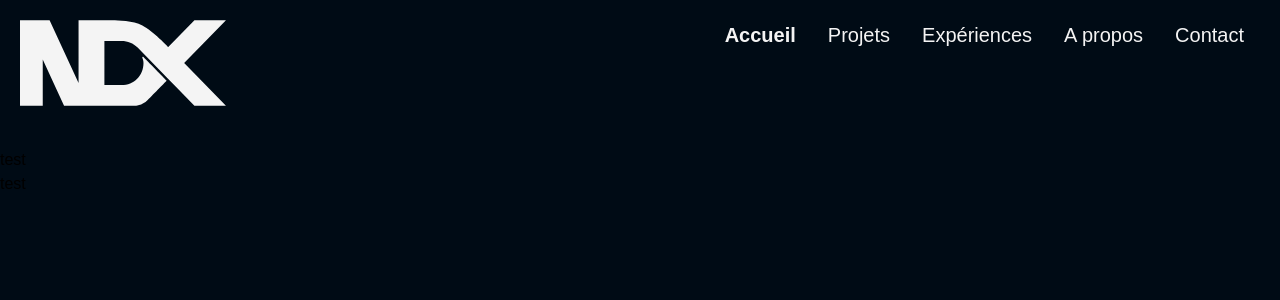
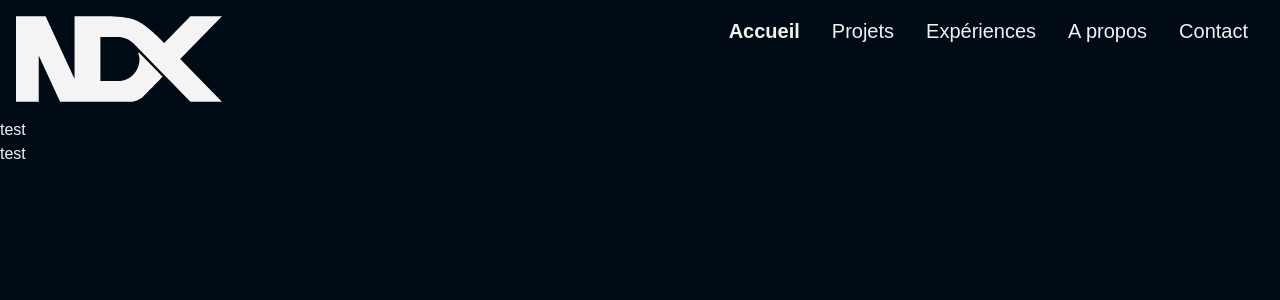
Before and after one commit to NicolasD09/portfolio, a Nuxt app: page / in a window 1280 px wide. Shown: the top 300 px of the page. Built offline with nearby package versions, Linux system fonts and the light colour scheme.

Commit message:
edit navbar

```diff
--- a/assets/css/global.css
+++ b/assets/css/global.css
@@ -48,6 +48,10 @@ a {
   color: var(--links-color);
 }
 
+h1,h2,h3,h4,h5,h6,span,p {
+  color: var(--text-color)
+}
+
 /* Page transitions */
 .page-enter-active,
 .page-leave-active {
--- a/components/Navbar.vue
+++ b/components/Navbar.vue
@@ -1,8 +1,9 @@
 <template>
   <div>
-    <header class="flex justify-between m-5 mb-0 h-32">
+    <div class="flex flex-row justify-between p-4">
       <div class="logo">
         <svg >
+          <!-- 86x206 -->
             <path fill-rule="evenodd" d="M22.74344804 85.77304857H0V.21135167h29.5825294l28.97545476 62.81522528V.21135167h22.74354692l9.5337413.01655588-.0163139-.01655588s20.2925078-.60698186 31.53179266 5.18063195c10.69845452 5.50857928 25.91289177 21.6270626 25.91289177 21.6270626L174.45189345.21135168h31.53179266l-41.81646749 42.80605968 41.76653708 42.75563722h-31.53179266L154.1974514 65.0736688l-5.9338085-6.07887653-.00098871.00150965-30.88319175-31.62480164c-.0237293-.02450673-.04795296-.04886249-.07168226-.07316793l-.00346053-.00377414c-3.91830093-3.98986659-9.43041996-6.38417905-15.7424142-6.38417905H84.40265419v44.13913517l17.15925126.02415447c12.53796976 0 21.92142548-9.44792276 21.92142548-22.08161966 0-2.05796138-.4824958-3.67434874-1.16471322-5.21379403-.12705064-.30213224-.02521238-.65332826.24223662-.8374055.26695465-.18412756.62536597-.14910357.85326614.0832323 6.91659707 7.02744295 23.22802016 23.6313306 23.22802016 23.6313306s-12.67144709 12.9191223-18.94735301 19.30496197c-5.75435565 5.85544763-12.92851452 5.81267408-12.92851452 5.81267408H92.7311447l-.01928005-.02012873-11.41033357.02012873H44.05552484L22.74344804 39.5835506v46.18949796z"/>
         </svg>
       </div>
@@ -27,7 +28,7 @@
           <span class="text-xl">Contact</span>
         </nuxt-link>
       </div>
-    </header>
+    </div>
     <div class="flex flex-col navbar">
       <ul>
         <li class="my-3">
@@ -81,7 +82,8 @@ export default {
 <style scoped>
 .logo,
 .logo svg {
-  height: fit-content
+  height: 86px;
+  widows: 206px;
 }
 .logo path {
   fill: var(--bg-logo);
```
